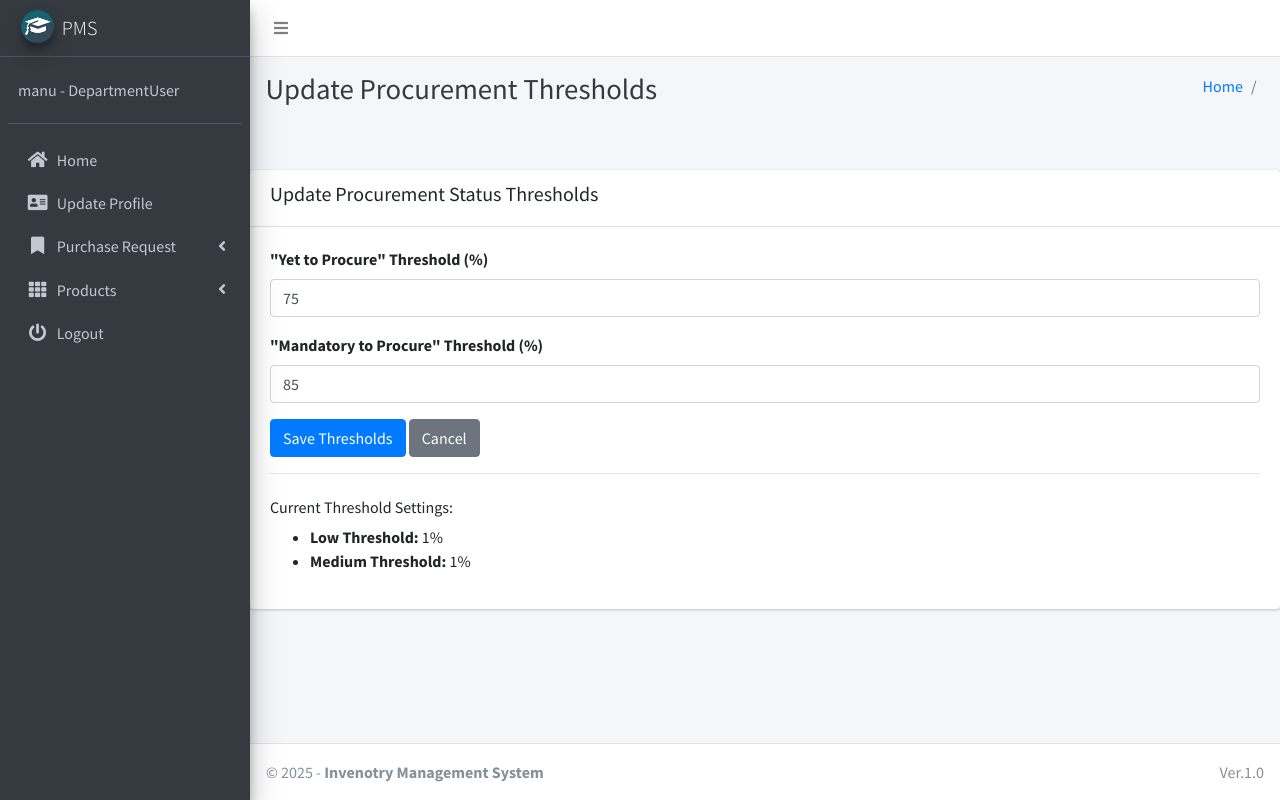
After one commit to Manuhelo/K12PMS, a Django app: page /orders/dashboard/thresholds/ in a window 1280 px wide. The commit adds this page. Run offline with Django 5.2, Linux system fonts and the light colour scheme; a user stored in the database is signed in; tables that the repository leaves empty hold one stand-in row (values such as "Sample post"); some libraries are stand-ins or nearby versions.

Commit message:
Orders update

```diff
--- a/orders/admin.py
+++ b/orders/admin.py
@@ -1,5 +1,5 @@
 from django.contrib import admin
-from .models import StudentOrder, OrderSummary
+from .models import StudentOrder, OrderSummary, ProcurementThreshold
 
 @admin.register(StudentOrder)
 class StudentOrderAdmin(admin.ModelAdmin):
@@ -12,3 +12,7 @@ class OrderSummaryAdmin(admin.ModelAdmin):
     list_display = ('warehouse', 'grade', 'sku', 'total_quantity')
     list_filter = ('warehouse', 'grade')
     search_fields = ('sku__sku', 'sku__product_description')
+
+@admin.register(ProcurementThreshold)
+class ProcurementThresholdAdmin(admin.ModelAdmin):
+    list_display = ('threshold_name', 'ok_threshold', 'mandatory_threshold', 'is_active')
--- a/orders/models.py
+++ b/orders/models.py
@@ -35,3 +35,17 @@ class OrderSummary(models.Model):
 
     def __str__(self):
         return f"{self.warehouse.name} | {self.grade} | {self.sku.sku} → {self.total_quantity}"
+
+
+class ProcurementThreshold(models.Model):
+    threshold_name = models.CharField(max_length=100, default="Default")
+    low_threshold = models.PositiveIntegerField(default=75)
+    medium_threshold = models.PositiveIntegerField(default=85)
+    is_active = models.BooleanField(default=True)
+
+    def __str__(self):
+        return self.threshold_name
+
+    class Meta:
+        verbose_name = "Procurement Threshold"
+        verbose_name_plural = "Procurement Thresholds"
--- a/orders/urls.py
+++ b/orders/urls.py
@@ -4,6 +4,7 @@ from . import views
 urlpatterns = [
     path('upload/', views.upload_student_orders, name='upload_student_orders'),
     path('upload-order-summary/', views.upload_order_summary, name='upload_order_summary'),
+    path('dashboard/thresholds/', views.update_thresholds, name='update_thresholds'),
     path('orders/upload/sample/', views.download_student_order_sample, name='download_student_order_sample'),
     path('dashboard/', views.order_inventory_dashboard, name='order_inventory_dashboard'),
 ]
--- a/orders/views.py
+++ b/orders/views.py
@@ -4,12 +4,12 @@ from openpyxl.utils import get_column_letter
 from datetime import datetime
 from django.shortcuts import render, redirect
 from django.contrib import messages
-from .models import StudentOrder, OrderSummary
+from .models import StudentOrder, OrderSummary, ProcurementThreshold
 from inventory.models import Warehouse, InventoryItem
 from products.models import EducationalProduct
 from django.db.models import Sum
 from django.http import HttpResponse
-
+from django.contrib.auth.decorators import login_required
 
 
 def upload_student_orders(request):
@@ -176,9 +176,13 @@ def order_inventory_dashboard(request):
     selected_grade = request.GET.get('grade')
     selected_sku = request.GET.get('sku')
 
-    # Base queryset from summary table
+    # Get thresholds or default values
+    thresholds = ProcurementThreshold.objects.first()
+    low = thresholds.low_threshold if thresholds else 75
+    medium = thresholds.medium_threshold if thresholds else 85
+
+    # Base queryset from OrderSummary
     summaries = OrderSummary.objects.select_related('warehouse', 'sku')
-
     if selected_warehouse:
         summaries = summaries.filter(warehouse_id=selected_warehouse)
     if selected_grade:
@@ -186,13 +190,13 @@ def order_inventory_dashboard(request):
     if selected_sku:
         summaries = summaries.filter(sku__sku__icontains=selected_sku)
 
-    # Map OrderSummary for quick lookup
+    # Map OrderSummary by (warehouse_id, sku_id)
     order_map = {
         (s.warehouse_id, s.sku_id): s
         for s in summaries
     }
 
-    # Fetch inventory items
+    # Inventory queryset
     inventory_qs = InventoryItem.objects.select_related('product', 'warehouse')
     if selected_warehouse:
         inventory_qs = inventory_qs.filter(warehouse_id=selected_warehouse)
@@ -201,26 +205,40 @@ def order_inventory_dashboard(request):
 
     dashboard_data = []
 
-    # Step 1: Add all inventory items (even if no orders)
+    # Step 1: Add all inventory rows (even if no orders exist)
     for item in inventory_qs:
         key = (item.warehouse.id, item.product.id)
         order = order_map.get(key)
+        orders_received = order.total_quantity if order else 0
+        stock_available = item.quantity_in_stock
+        shortage = max(0, orders_received - stock_available)
+
+        percent_fulfilled = (stock_available / orders_received * 100) if orders_received else 0
+
+        if percent_fulfilled < low:
+            status = "OK"
+        elif low <= percent_fulfilled < medium:
+            status = "Yet to Procure"
+        else:
+            status = "Mandatory to Procure"
 
         dashboard_data.append({
             'warehouse': item.warehouse.name,
-            'grade': order.grade if order else '',  # blank if no grade available
+            'grade': order.grade if order else '',
             'sku': item.product.sku,
             'product': item.product.product_description,
-            'orders_received': order.total_quantity if order else 0,
-            'stock_available': item.quantity_in_stock,
-            'shortage': max(0, (order.total_quantity if order else 0) - item.quantity_in_stock),
-            'alert': (order.total_quantity if order else 0) > item.quantity_in_stock
+            'orders_received': orders_received,
+            'stock_available': stock_available,
+            'shortage': shortage,
+            'percent_fulfilled': round(percent_fulfilled, 1),
+            'status': status,
+            'alert': shortage > 0,
         })
 
-    # Step 2: Add OrderSummary rows not covered in inventory (like 0 stock)
-    all_inventory_keys = {(i.warehouse.id, i.product.id) for i in inventory_qs}
+    # Step 2: Add orders with no inventory (i.e., 0 stock cases)
+    inventory_keys = {(i.warehouse.id, i.product.id) for i in inventory_qs}
     for key, order in order_map.items():
-        if key not in all_inventory_keys:
+        if key not in inventory_keys:
             dashboard_data.append({
                 'warehouse': order.warehouse.name,
                 'grade': order.grade,
@@ -229,11 +247,16 @@ def order_inventory_dashboard(request):
                 'orders_received': order.total_quantity,
                 'stock_available': 0,
                 'shortage': order.total_quantity,
-                'alert': True
+                'percent_fulfilled': 0,
+                'status': "OK",
+                'alert': True,
             })
 
+    # Filters
     warehouses = Warehouse.objects.all()
     grades = OrderSummary.objects.values_list('grade', flat=True).distinct()
+    if not grades.exists():
+        grades = StudentOrder.objects.values_list('student_class', flat=True).distinct()
 
     return render(request, 'orders/dashboard.html', {
         'summary': dashboard_data,
@@ -242,5 +265,35 @@ def order_inventory_dashboard(request):
         'selected_warehouse': selected_warehouse,
         'selected_grade': selected_grade,
         'selected_sku': selected_sku,
-        'page_title': 'Inventory Planning Dashboard'
+        'page_title': 'Inventory Planning Dashboard',
+        'thresholds': {
+            'low': low,
+            'medium': medium
+        }
     })
+
+
+
+@login_required
+def update_thresholds(request):
+    threshold = ProcurementThreshold.objects.filter(is_active=True).first()
+    if request.method == 'POST':
+        ok_threshold = int(request.POST.get('ok_threshold'))
+        mandatory_threshold = int(request.POST.get('mandatory_threshold'))
+
+        if threshold:
+            threshold.low_threshold = ok_threshold
+            threshold.medium_threshold = mandatory_threshold
+            threshold.save()
+        else:
+            ProcurementThreshold.objects.create(
+                low_threshold=ok_threshold,
+                medium_threshold=mandatory_threshold,
+                is_active=True
+            )
+        messages.success(request, "Thresholds updated successfully.")
+        return redirect('order_inventory_dashboard')
+
+    return render(request, 'orders/update_thresholds.html', {
+        'threshold': threshold
+    })
--- a/pms/settings.py
+++ b/pms/settings.py
@@ -25,7 +25,7 @@ BASE_DIR = Path(__file__).resolve().parent.parent
 SECRET_KEY = 'django-insecure-7!zfyz6)13of)4(*(62+gts+8adzap%q3=-@uz)6q$a(f#021g'
 
 # SECURITY WARNING: don't run with debug turned on in production!
-DEBUG = False
+DEBUG = True
 
 ALLOWED_HOSTS = ['*']
 
@@ -91,9 +91,9 @@ WSGI_APPLICATION = 'pms.wsgi.application'
 # }
 
 
-database_url = os.environ.get("DATABASE_URL")
+#database_url = os.environ.get("DATABASE_URL")
 DATABASES ={
-    'default' : dj_database_url.parse(database_url)
+    'default' : dj_database_url.parse('postgres://neondb_owner:npg_iFk9UoJQ7XRy@ep-divine-resonance-a49ecal3-pooler.us-east-1.aws.neon.tech/neondb?sslmode=require')
 }
 
 
--- a/templates/main_app/sidebar_template.html
+++ b/templates/main_app/sidebar_template.html
@@ -299,6 +299,19 @@
                                             <i class="far fa-circle nav-icon"></i>
                                             <p>
                                                 Orders upload
+
+                                            </p>
+                                        </a>
+                                    </li>
+                                </ul>
+                                <ul class="nav nav-treeview">
+                                    <li class="nav-item">
+                                        {% url 'update_thresholds' as update_thresholds %}
+                                        <a href="{{update_thresholds}}"
+                                            class="nav-link  {% if update_thresholds == request.path or manage_session == request.path %} active {% endif %}">
+                                            <i class="far fa-circle nav-icon"></i>
+                                            <p>
+                                                Threshold Update
 
                                             </p>
                                         </a>
--- /dev/null
+++ b/templates/orders/update_thresholds.html
@@ -0,0 +1,42 @@
+{% extends 'main_app/base.html' %}
+{% load static %}
+
+{% block page_title %}Update Procurement Thresholds{% endblock %}
+
+{% block content %}
+<div class="card mt-4">
+  <div class="card-header">
+    <h5>Update Procurement Status Thresholds</h5>
+  </div>
+  <div class="card-body">
+    <form method="post">
+      {% csrf_token %}
+      <div class="mb-3">
+        <label class="form-label">"Yet to Procure" Threshold (%)</label>
+        <input type="number" name="ok_threshold" class="form-control" required
+               value="{{ threshold.ok_threshold|default:75 }}">
+      </div>
+
+      <div class="mb-3">
+        <label class="form-label">"Mandatory to Procure" Threshold (%)</label>
+        <input type="number" name="mandatory_threshold" class="form-control" required
+               value="{{ threshold.mandatory_threshold|default:85 }}">
+      </div>
+
+      <button type="submit" class="btn btn-primary">Save Thresholds</button>
+      <a href="{% url 'order_inventory_dashboard' %}" class="btn btn-secondary">Cancel</a>
+    </form>
+
+    {% if threshold %}
+      <hr>
+      <h6 class="mt-4">Current Threshold Settings:</h6>
+      <ul>
+        <li><strong>Low Threshold:</strong> {{ threshold.low_threshold }}%</li>
+        <li><strong>Medium Threshold:</strong> {{ threshold.medium_threshold }}%</li>
+      </ul>
+      {% else %}
+      <p class="text-muted mt-3">No threshold values found yet. Add them using the form above.</p>
+      {% endif %}
+  </div>
+</div>
+{% endblock %}
```
Also changed, not shown: orders/forms.py (added, +12 -0 lines).
